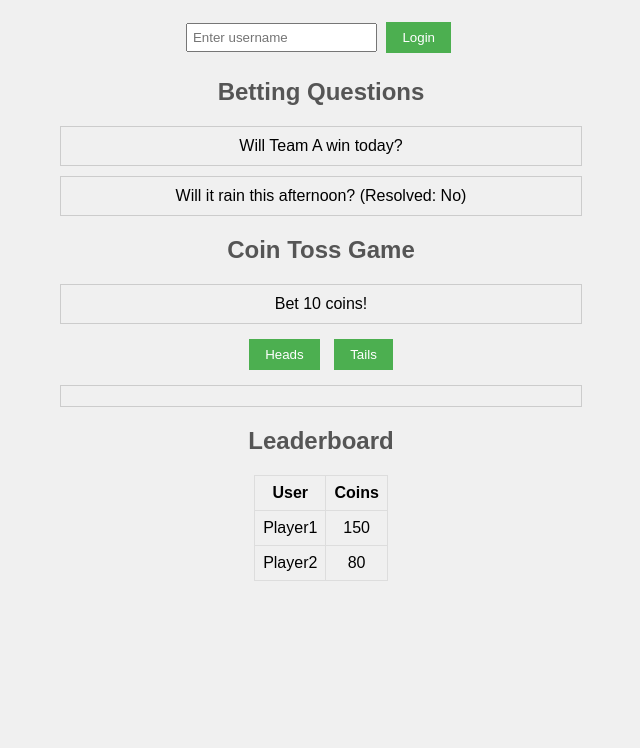
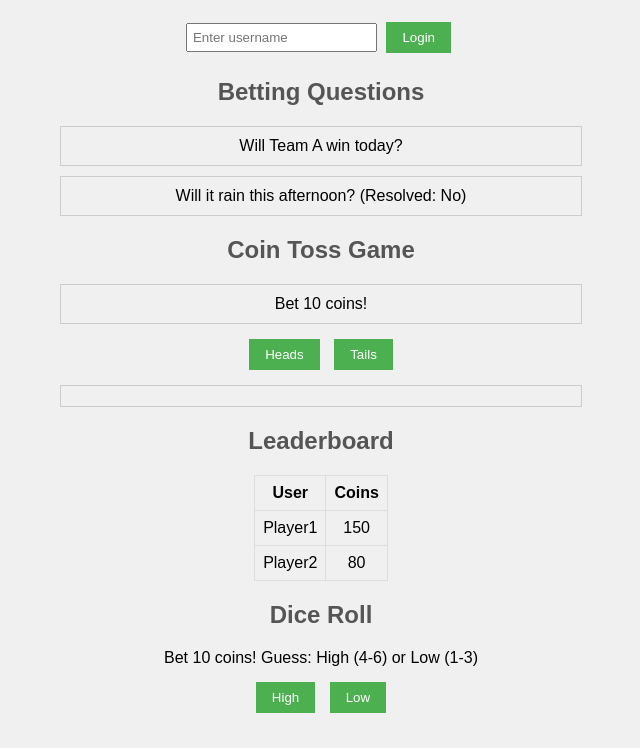
Before and after one commit to talhadeve/111basking, a plain HTML site: page index.html in a window 1280 px wide. Shown: the part 121-869 px from the top of the page, without its empty margins (319-959 px from the left). Before the commit the page ends 800 px from the top, so only its background shows below. Drawn offline with Linux system fonts and the light colour scheme.

Commit message:
Update index.html

```diff
--- a/index.html
+++ b/index.html
@@ -190,3 +190,28 @@
     </script>
 </body>
 </html>
+<div id="dice-game">
+    <h2>Dice Roll</h2>
+    <p>Bet 10 coins! Guess: High (4-6) or Low (1-3)</p>
+    <button onclick="playDice('high')">High</button>
+    <button onclick="playDice('low')">Low</button>
+    <p id="dice-result"></p>
+</div>
+<script>
+    function playDice(guess) {
+        if (!currentUser) return alert('Please login first.');
+        if (coins < 10) return alert('Not enough coins!');
+        coins -= 10;
+        const roll = Math.floor(Math.random() * 6) + 1;
+        const result = roll > 3 ? 'high' : 'low';
+        const diceResult = document.getElementById('dice-result');
+        if (result === guess) {
+            coins += 20;
+            diceResult.textContent = `You won! Rolled ${roll}.`;
+        } else {
+            diceResult.textContent = `You lost! Rolled ${roll}.`;
+        }
+        document.getElementById('coin-count').textContent = coins;
+        updateLeaderboard();
+    }
+</script>
```
